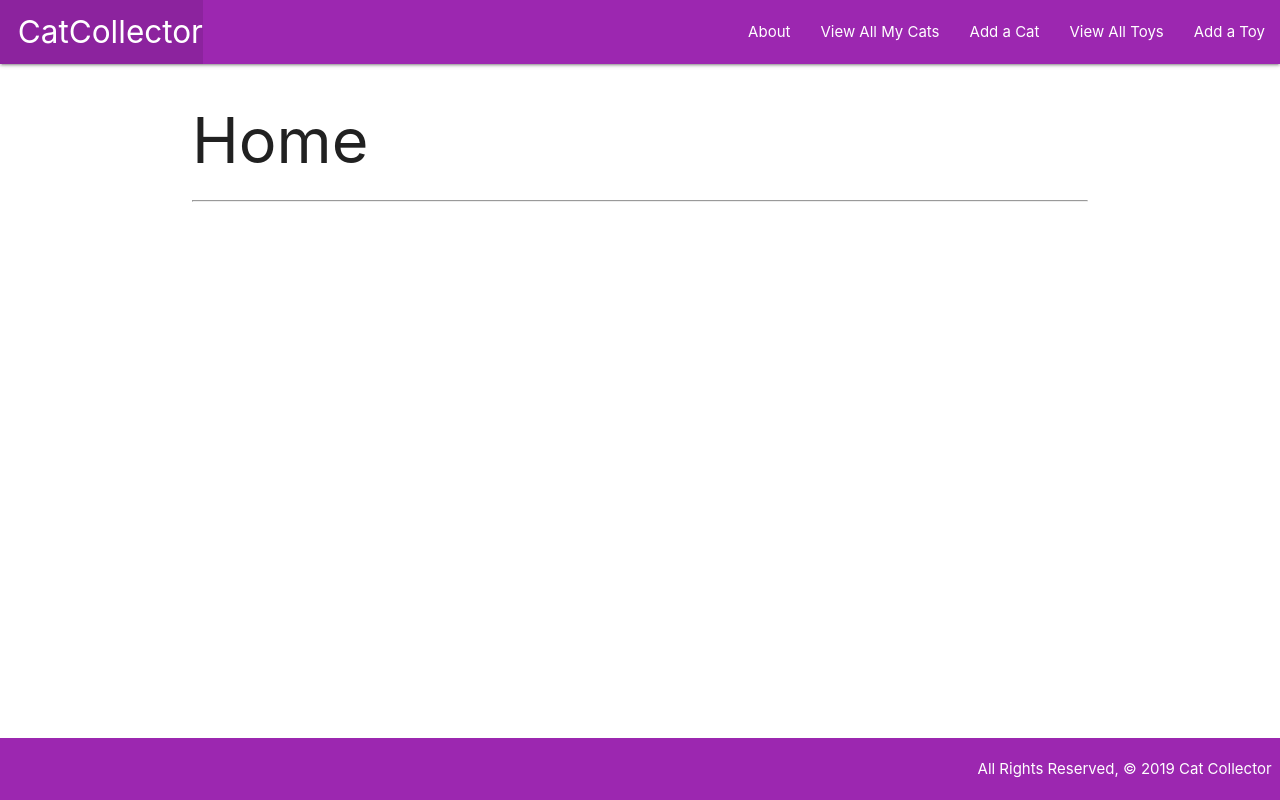
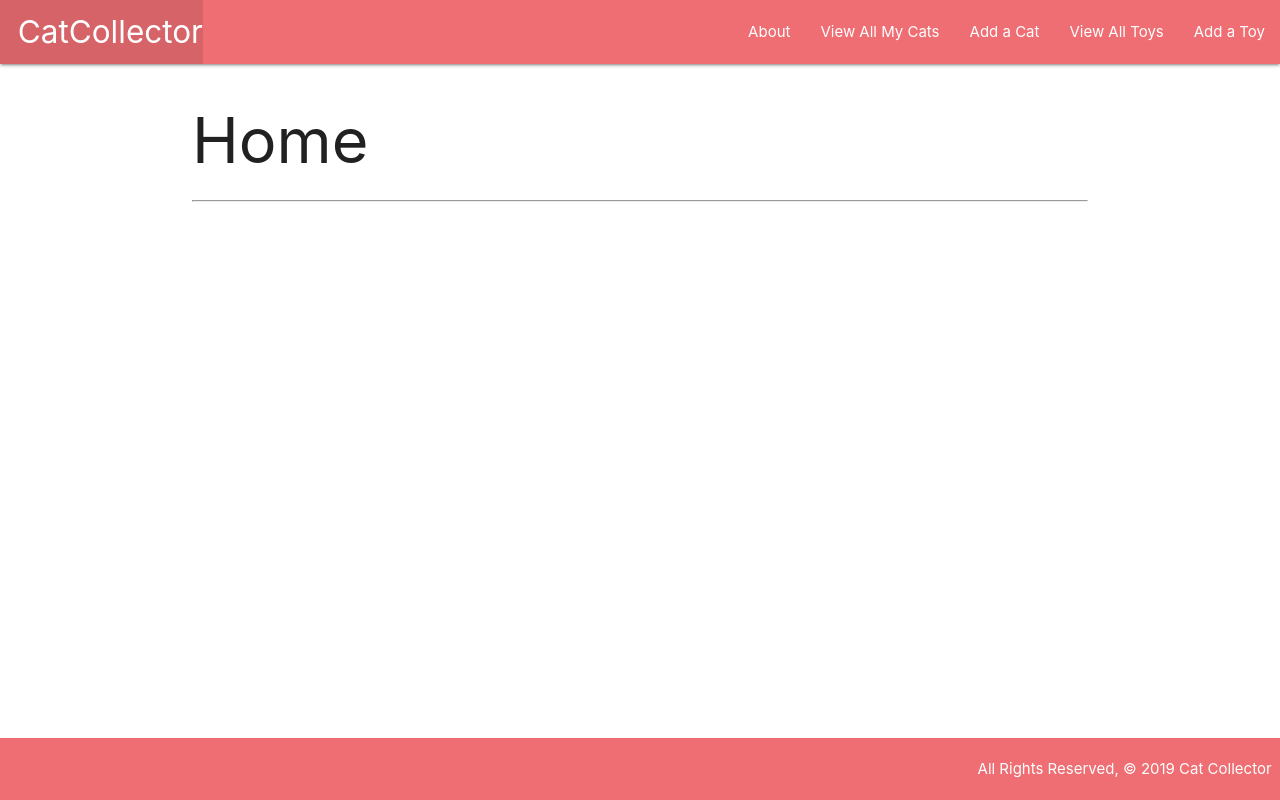
Before and after one commit to DavidGriffinMartin/Cat-Collector, a Django app: page / in a window 1280 px wide. Run offline with Django 4.2, Linux system fonts and the light colour scheme.

Commit message:
wip: Updates CSS.

```diff
--- a/main_app/static/css/style.css
+++ b/main_app/static/css/style.css
@@ -15,7 +15,7 @@ footer {
 }
 
 .datepicker-date-display {
-  background-color: purple;
+  background-color: #2196F3;
 }
 
 .datepicker-cancel, .datepicker-done, .datepicker-table {
--- a/main_app/templates/base.html
+++ b/main_app/templates/base.html
@@ -21,7 +21,7 @@
   <body>
     <header class="navbar-fixed">
       <nav>
-        <div class="nav-wrapper purple">
+        <div class="nav-wrapper">
           <ul>
             <li>
               <a href="/" class="left brand-logo">&nbsp;&nbsp;CatCollector</a>
@@ -40,7 +40,7 @@
       </nav>
     </header>
     <main class="container">{% block content %} {% endblock %}</main>
-    <footer class="page-footer purple">
+    <footer class="page-footer">
       <div class="right">
         All Rights Reserved, &copy; 2019 Cat Collector &nbsp;
       </div>
```
